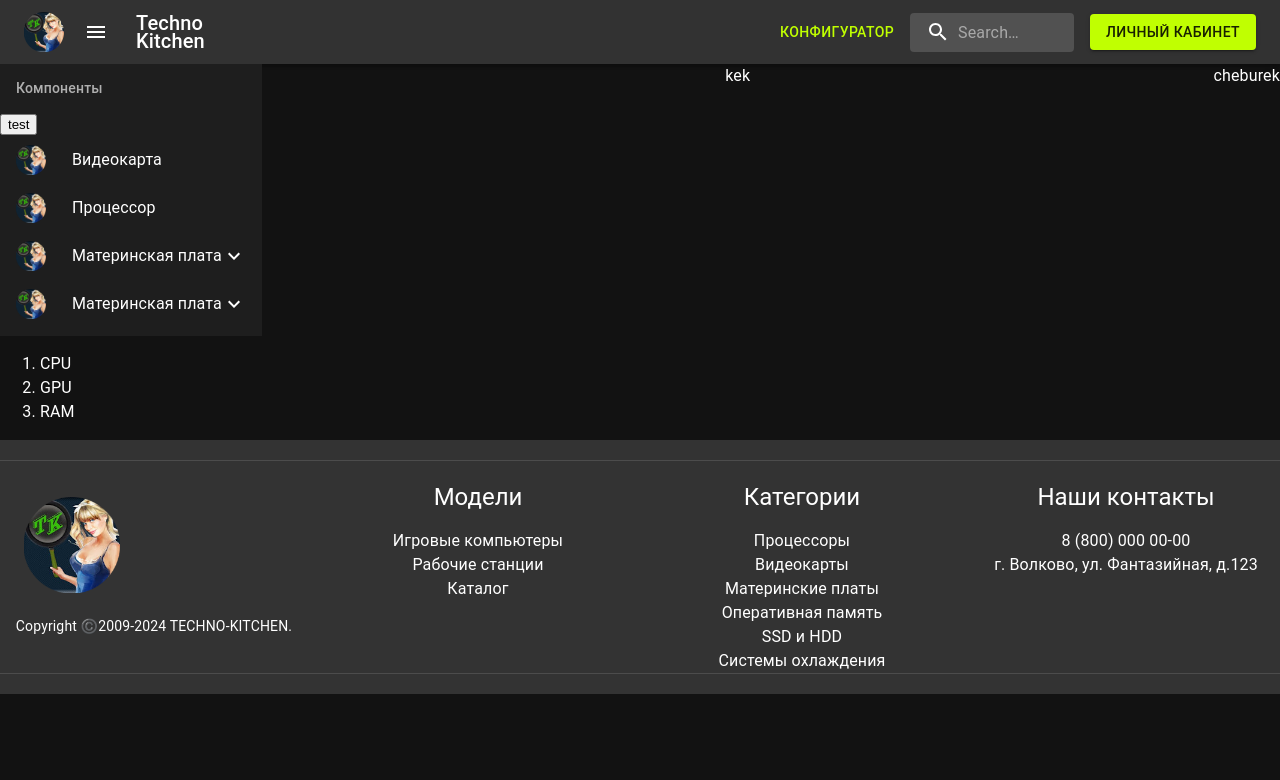
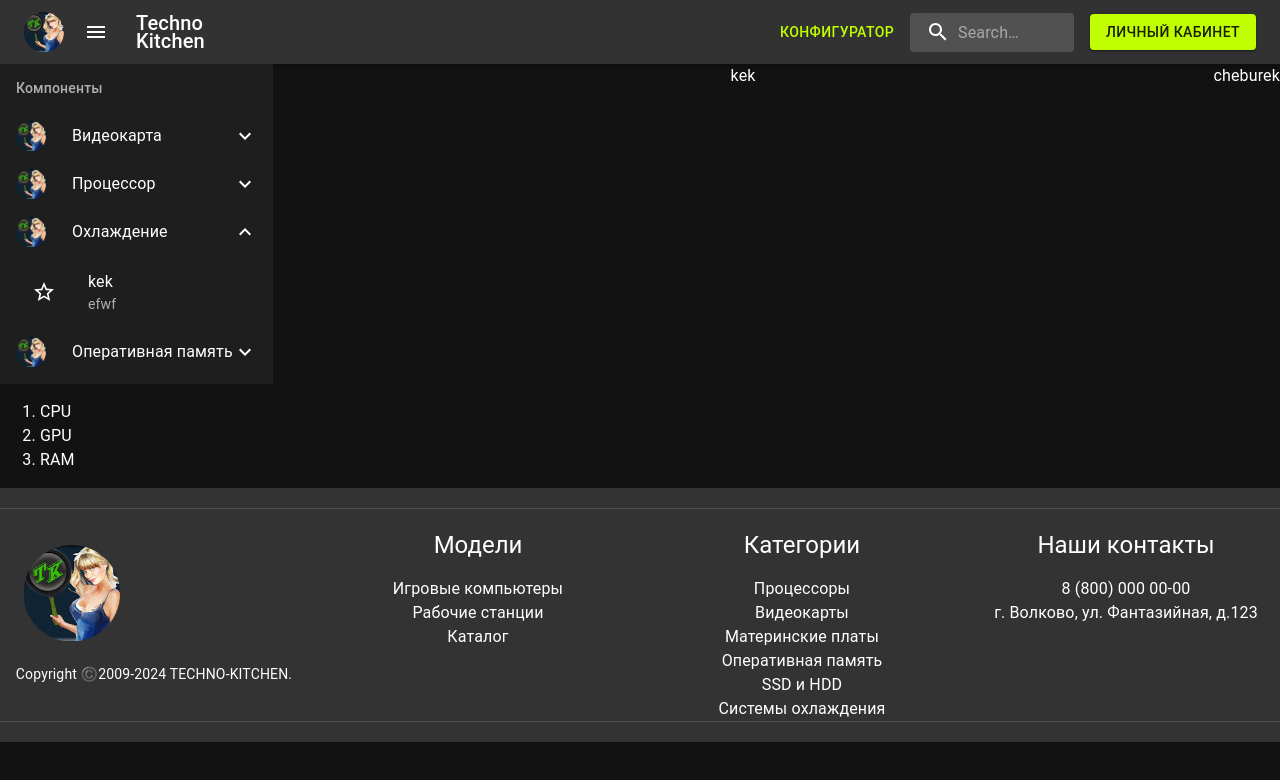
Before and after one commit to Khansultan4/Techno-Kitchen, a React (Vite) app in the folder client/: page /configurator in a window 1280 px wide. Shown: the top 780 px of the page. Built offline with nearby package versions, Linux system fonts and the light colour scheme.

Commit message:
basic list

```diff
--- a/client/src/pages/ConfiguratorPage/ListOfComponents.tsx
+++ b/client/src/pages/ConfiguratorPage/ListOfComponents.tsx
@@ -17,18 +17,15 @@ import StarBorder from '@mui/icons-material/StarBorder';
 
 export default function ListOfComponents() {
   const [open, setOpen] = useState([false, false, true]);
-  const [singleOpen, setSingleOpen] = useState(false);
 
   const handleExpander = (index: number) => {
    setOpen((prev) => {
-      prev[index] = !prev[index];
-      return prev;
+    const newPrev = [...prev]
+      newPrev[index] = !newPrev[index];
+      return newPrev;
     });
   };
 
-  const handleTestButton = () => {
-    console.log(open);
-  };
 
   return (
     <List
@@ -41,25 +38,12 @@ export default function ListOfComponents() {
         </ListSubheader>
       }
     >
-      <button onClick={handleTestButton}>test</button>
-      <ListItemButton>
-        <ListItemIcon>
-          <img src="/tk3.png" height="30px" />
-        </ListItemIcon>
-        <ListItemText primary="Видеокарта" />
-      </ListItemButton>
-      <ListItemButton>
-        <ListItemIcon>
-          <img src="/tk3.png" height="30px" />
-        </ListItemIcon>
-        <ListItemText primary="Процессор" />
-      </ListItemButton>
 
       <ListItemButton onClick={() => handleExpander(0)}>
         <ListItemIcon>
           <img src="/tk3.png" height="30px" />
         </ListItemIcon>
-        <ListItemText primary="Материнская плата" />
+        <ListItemText primary="Видеокарта" />
         {open[0] ? <ExpandLess /> : <ExpandMore />}
       </ListItemButton>
 
@@ -78,7 +62,7 @@ export default function ListOfComponents() {
         <ListItemIcon>
           <img src="/tk3.png" height="30px" />
         </ListItemIcon>
-        <ListItemText primary="Материнская плата" />
+        <ListItemText primary="Процессор" />
         {open[1] ? <ExpandLess /> : <ExpandMore />}
       </ListItemButton>
 
@@ -92,6 +76,57 @@ export default function ListOfComponents() {
           </ListItemButton>
         </List>
       </Collapse>
+
+      <ListItemButton onClick={() => handleExpander(2)}>
+        <ListItemIcon>
+          <img src="/tk3.png" height="30px" />
+        </ListItemIcon>
+        <ListItemText primary="Охлаждение" />
+        {open[2] ? <ExpandLess /> : <ExpandMore />}
+      </ListItemButton>
+
+      <Collapse in={open[2]} timeout="auto" unmountOnExit>
+        <List component="div" disablePadding>
+          <ListItemButton sx={{ pl: 4 }}>
+            <ListItemIcon>
+              <StarBorder />
+            </ListItemIcon>
+            <ListItemText primary="kek" secondary="efwf" />
+          </ListItemButton>
+        </List>
+      </Collapse>
+
+      <ListItemButton onClick={() => handleExpander(3)}>
+        <ListItemIcon>
+          <img src="/tk3.png" height="30px" />
+        </ListItemIcon>
+        <ListItemText primary="Оперативная память" />
+        {open[3] ? <ExpandLess /> : <ExpandMore />}
+      </ListItemButton>
+
+      <Collapse in={open[4]} timeout="auto" unmountOnExit>
+        <List component="div" disablePadding>
+          <ListItemButton sx={{ pl: 4 }}>
+            <ListItemIcon>
+              <StarBorder />
+            </ListItemIcon>
+            <ListItemText primary="kek" secondary="efwf" />
+          </ListItemButton>
+        </List>
+      </Collapse>
+
+      <Collapse in={open[4]} timeout="auto" unmountOnExit>
+        <List component="div" disablePadding>
+          <ListItemButton sx={{ pl: 4 }}>
+            <ListItemIcon>
+              <StarBorder />
+            </ListItemIcon>
+            <ListItemText primary="kek" secondary="efwf" />
+          </ListItemButton>
+        </List>
+      </Collapse>
+
+
     </List>
   );
 }
```
